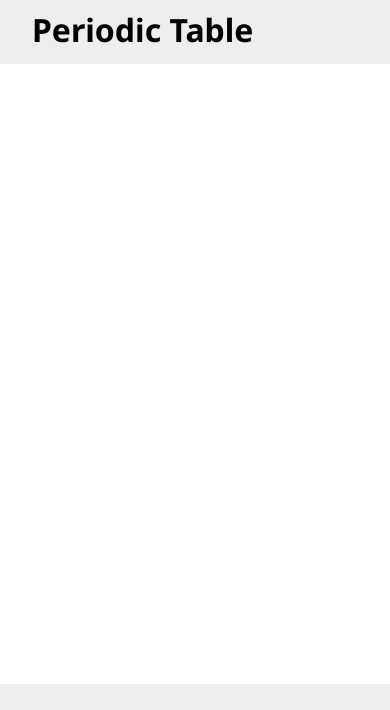
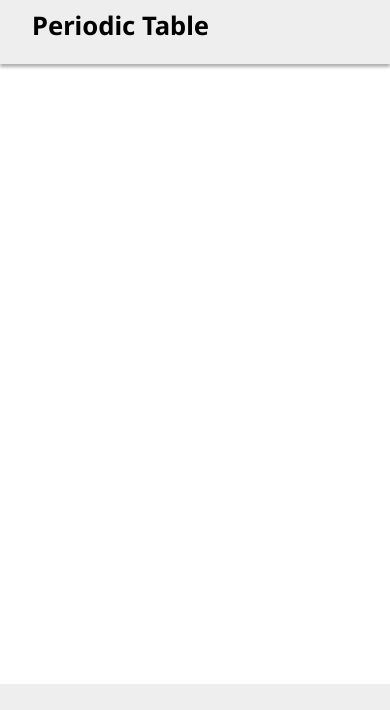
Before and after one commit to jhan88/periodic-table, a plain HTML site: page index.html in a window 390 px wide. Shown: the top 710 px of the page. Drawn offline with Linux system fonts and the light colour scheme.

Commit message:
Responsively resize header

```diff
--- a/css/style.css
+++ b/css/style.css
@@ -33,6 +33,7 @@
   --cell-height: 4rem;
   --cell-width: 3.5rem;
   --cell-font-size: 1.6rem;
+  --header-font-size: 1rem;
 
   /* Scroll */
   scroll-behavior: smooth;
@@ -94,7 +95,9 @@ button:hover {
   height: 4rem;
   display: flex;
   background-color: var(--color-primary);
-  z-index: 2;
+  box-shadow: rgba(100, 100, 100, 0.5) 0px 3px 3px 0px;
+  z-index: 3;
+  font-size: var(--header-font-size);
 }
 
 .header__title {
@@ -406,6 +409,7 @@ tr td:nth-child(3) {
     --cell-height: 3rem;
     --cell-width: 2.7rem;
     --cell-font-size: 1.2rem;
+    --header-font-size: 0.8rem;
   }
 
   .container__display {
```
